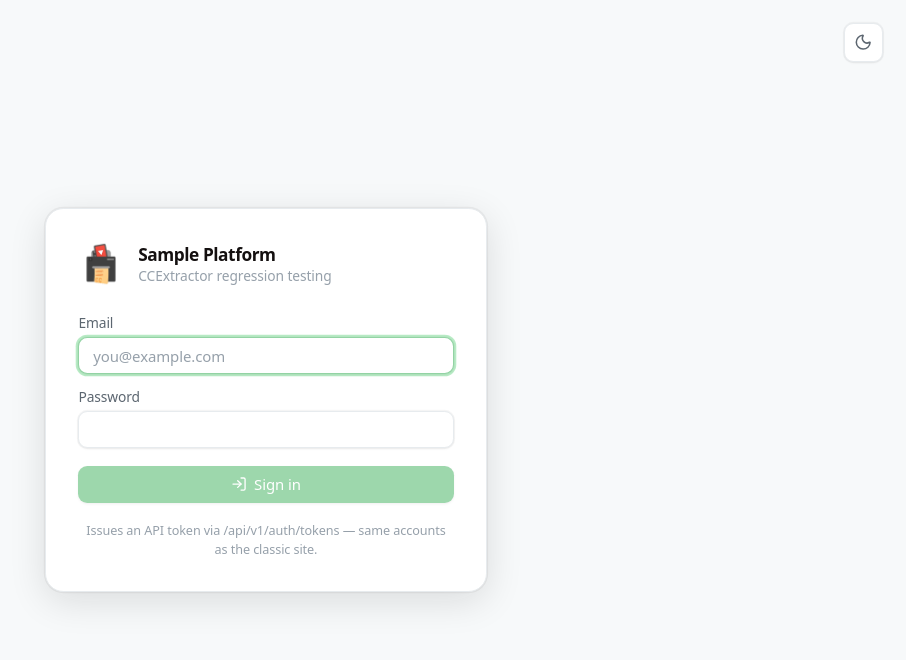
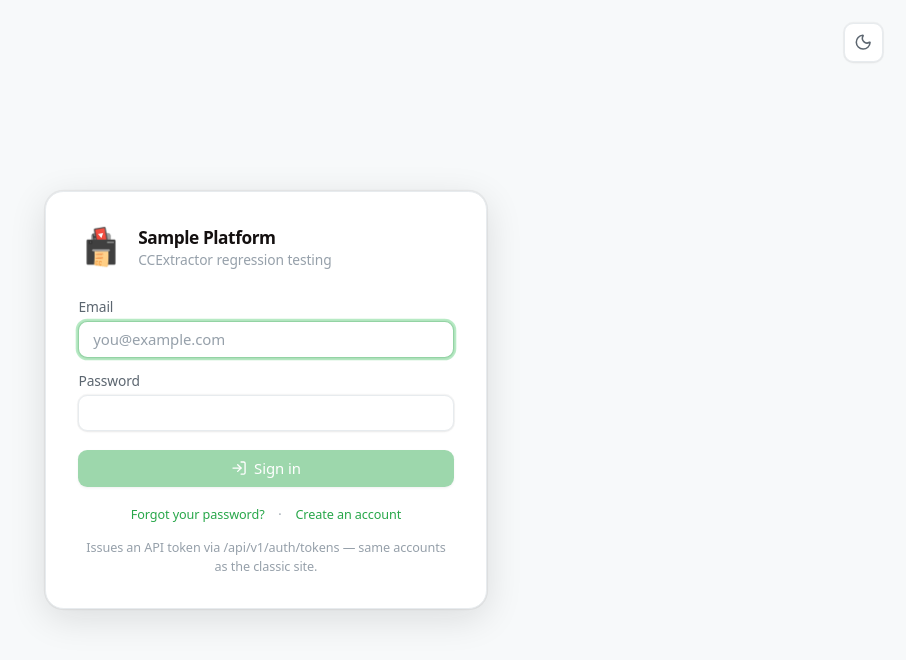
Before and after one commit to pulk17/Sample-Platform-NG, a React (Vite) app: page / in a window 1280 px wide. Shown: the top 660 px of the page, without its empty margins (374-1280 px from the left). Built offline with nearby package versions, Linux system fonts and the light colour scheme.

Commit message:
account github section, signup and password reset from the login card

```diff
--- a/src/components/Login.tsx
+++ b/src/components/Login.tsx
@@ -4,25 +4,59 @@ import { useEffect, useState } from "react";
 
 import { Button } from "@/components/ui/button";
 import { Input } from "@/components/ui/input";
+import { requestPasswordReset, requestSignup } from "@/lib/api";
 import { login } from "@/lib/auth";
 import { DEMO } from "@/lib/demo";
 
+const LINK = "cursor-pointer text-primary hover:underline";
+
+type Mode = "signin" | "reset" | "signup";
+
+const COPY: Record<Mode, { title: string; action: string; sent: string }> = {
+  signin: { title: "", action: "", sent: "" },
+  reset: {
+    title: "Reset your password",
+    action: "Email me a reset link",
+    // Deliberately the same whether or not the address has an account: a
+    // different answer here would tell an anonymous caller who is registered.
+    sent: "If that address has an account, a reset link is on its way.",
+  },
+  signup: {
+    title: "Create an account",
+    action: "Email me a signup link",
+    sent: "If that address can be registered, a signup link is on its way.",
+  },
+};
+
 /** Full-screen sign-in against POST /api/v1/auth/tokens. */
 export function Login({ onDone }: { onDone: () => void }) {
+  const [mode, setMode] = useState<Mode>("signin");
   const [email, setEmail] = useState(DEMO ? "carlos@ccextractor.org" : "");
   const [password, setPassword] = useState(DEMO ? "demo" : "");
   const [error, setError] = useState<string | null>(null);
+  const [sent, setSent] = useState(false);
   const [busy, setBusy] = useState(false);
+
+  const go = (next: Mode) => {
+    setMode(next);
+    setError(null);
+    setSent(false);
+  };
 
   const submit = async (e: React.FormEvent) => {
     e.preventDefault();
     setBusy(true);
     setError(null);
     try {
+      if (mode === "signin") {
         await login(email, password);
         onDone();
+      } else {
+        await (mode === "reset" ? requestPasswordReset : requestSignup)(email);
+        setSent(true);
+      }
     } catch (err) {
-      setError(err instanceof Error ? err.message : "Login failed");
+      setError(err instanceof Error ? err.message : "That did not work.");
     } finally {
       setBusy(false);
     }
@@ -58,6 +92,10 @@ export function Login({ onDone }: { onDone: () => void }) {
           </div>
         </div>
 
+        {mode !== "signin" && (
+          <div className="mb-4 text-[13px] font-medium">{COPY[mode].title}</div>
+        )}
+
         <label className="mb-1 block text-xs font-medium text-muted-foreground">Email</label>
         <Input
           type="email"
@@ -67,22 +105,58 @@ export function Login({ onDone }: { onDone: () => void }) {
           placeholder="you@example.com"
           className="mb-3"
         />
-        <label className="mb-1 block text-xs font-medium text-muted-foreground">Password</label>
+        {mode === "signin" && (
+          <>
+            <label className="mb-1 block text-xs font-medium text-muted-foreground">
+              Password
+            </label>
             <Input
               type="password"
               value={password}
               onChange={(e) => setPassword(e.target.value)}
               className="mb-4"
             />
+          </>
+        )}
         {error && (
           <div className="mb-3 rounded-lg border border-destructive/30 bg-destructive/8 px-3 py-2 text-xs text-destructive">
             {error}
           </div>
         )}
-        <Button className="w-full" disabled={busy || !email || !password}>
-          {busy ? <Loader2 className="animate-spin" /> : <LogIn />} Sign in
+        {sent && (
+          <div className="mb-3 rounded-lg border border-success/30 bg-success/8 px-3 py-2 text-xs text-success">
+            {COPY[mode].sent}
+          </div>
+        )}
+        <Button
+          className="w-full"
+          disabled={busy || !email || (mode === "signin" && !password)}
+        >
+          {busy ? <Loader2 className="animate-spin" /> : <LogIn />}
+          {mode === "signin" ? "Sign in" : COPY[mode].action}
         </Button>
-        <p className="mt-4 text-center text-[11px] text-faint">
+
+        {/* Both links finish on the classic site, which is where accounts are
+            created and passwords are set. */}
+        <div className="mt-4 flex justify-center gap-3 text-[11px]">
+          {mode === "signin" ? (
+            <>
+              <button type="button" onClick={() => go("reset")} className={LINK}>
+                Forgot your password?
+              </button>
+              <span className="text-faint">·</span>
+              <button type="button" onClick={() => go("signup")} className={LINK}>
+                Create an account
+              </button>
+            </>
+          ) : (
+            <button type="button" onClick={() => go("signin")} className={LINK}>
+              Back to sign in
+            </button>
+          )}
+        </div>
+
+        <p className="mt-3 text-center text-[11px] text-faint">
           {DEMO
             ? "Interactive demo — sign in to explore (any credentials work)."
             : "Issues an API token via /api/v1/auth/tokens — same accounts as the classic site."}
--- a/src/lib/api.ts
+++ b/src/lib/api.ts
@@ -987,6 +987,29 @@ export function useMe() {
   });
 }
 
+export const requestSignup = (email: string) =>
+  apiSend<{ sent: boolean }>("POST", "/auth/signup", { email });
+
+export const requestPasswordReset = (email: string) =>
+  apiSend<{ sent: boolean }>("POST", "/auth/password-reset", { email });
+
+export interface GithubLink {
+  linked: boolean;
+  github_login: string | null;
+  authorize_url: string;
+}
+
+export function useGithubLink() {
+  return useQuery({
+    queryKey: ["github-link"],
+    staleTime: 60_000,
+    queryFn: () => apiGet<GithubLink>("/auth/me/github"),
+  });
+}
+
+export const unlinkGithub = () =>
+  apiDelete<{ linked: boolean }>("/auth/me/github");
+
 export const updateAccount = (patch: {
   name?: string;
   email?: string;
--- a/src/lib/demo.ts
+++ b/src/lib/demo.ts
@@ -108,6 +108,10 @@ const demoTags = [
   { id: 4, name: "regression", description: "Guards a past regression" },
 ];
 const demoAccount = { name: "Carlos Fernandez", email: "carlos@ccextractor.org" };
+const demoGithub: { linked: boolean; github_login: string | null } = {
+  linked: true,
+  github_login: "carlosfernandez",
+};
 
 // Baselines get edited here (variants added and dropped), so keep a mutable
 // copy in the API's own shape instead of reading the snapshot every time.
@@ -360,6 +364,19 @@ function route(path: string, method: string, body: unknown): Response {
     if (patch.name) demoAccount.name = patch.name;
     if (patch.email) demoAccount.email = patch.email;
     return OK({ ...DEMO_USERS[0], ...demoAccount });
+  }
+  if (seg[0] === "auth" && seg[1] === "me" && seg[2] === "github") {
+    if (method === "DELETE") {
+      demoGithub.linked = false;
+      demoGithub.github_login = null;
+      return OK({ linked: false, github_login: null });
+    }
+    return OK({
+      ...demoGithub,
+      // Client id and scope only, the same as the real response.
+      authorize_url:
+        "https://github.com/login/oauth/authorize?client_id=demo&scope=public_repo",
+    });
   }
   if (seg[0] === "auth" && (seg[1] === "signup" || seg[1] === "password-reset"))
     return OK({ sent: true }, 202);
--- a/src/pages/Account.tsx
+++ b/src/pages/Account.tsx
@@ -1,11 +1,17 @@
 import { useQueryClient } from "@tanstack/react-query";
-import { KeyRound, Loader2, UserRound, UserX } from "lucide-react";
+import { ExternalLink, GitBranch, KeyRound, Loader2, UserRound, UserX } from "lucide-react";
 import { useEffect, useState } from "react";
 
 import { Button } from "@/components/ui/button";
 import { ConfirmDialog } from "@/components/ui/confirm";
 import { Input } from "@/components/ui/input";
-import { deactivateUser, updateAccount, useMe } from "@/lib/api";
+import {
+  deactivateUser,
+  unlinkGithub,
+  updateAccount,
+  useGithubLink,
+  useMe,
+} from "@/lib/api";
 import { logout, setSessionEmail } from "@/lib/auth";
 
 /**
@@ -37,6 +43,7 @@ export function Account() {
         <div className="flex flex-col gap-6">
           <ProfileSection name={me.name} email={me.email} />
           <PasswordSection />
+          <GithubSection />
           <CloseSection userId={me.user_id} />
         </div>
       )}
@@ -217,6 +224,81 @@ function PasswordSection() {
   );
 }
 
+/**
+ * The GitHub connection, used for runs on your own forks and pull requests.
+ *
+ * Connecting is an OAuth redirect that finishes on the platform's classic
+ * callback, so this sends you there and picks the result up afterwards
+ * rather than handling the exchange itself.
+ */
+function GithubSection() {
+  const qc = useQueryClient();
+  const { data, isLoading } = useGithubLink();
+  const [busy, setBusy] = useState(false);
+  const [error, setError] = useState<string | null>(null);
+
+  const disconnect = async () => {
+    setBusy(true);
+    setError(null);
+    try {
+      await unlinkGithub();
+      await qc.invalidateQueries({ queryKey: ["github-link"] });
+    } catch (e) {
+      setError(e instanceof Error ? e.message : "That did not work.");
+    } finally {
+      setBusy(false);
+    }
+  };
+
+  return (
+    <section>
+      <SectionLabel>
+        <GitBranch className="mr-1 inline size-3.5" /> GitHub
+      </SectionLabel>
+      <div className="rounded-xl border bg-card p-4 shadow-card">
+        {isLoading && <div className="h-8 animate-pulse rounded-md bg-muted/50" />}
+        {data && (
+          <>
+            <p className="mb-3 text-[13px] text-muted-foreground">
+              {data.linked ? (
+                <>
+                  Connected as{" "}
+                  <span className="font-medium text-foreground">@{data.github_login}</span>.
+                  Runs on your own forks and pull requests use this.
+                </>
+              ) : (
+                <>
+                  Not connected. Connecting lets the platform queue runs for your own
+                  forks and pull requests.
+                </>
+              )}
+            </p>
+            {error && <div className="mb-2 text-[11px] text-destructive">{error}</div>}
+            {data.linked ? (
+              <Button size="sm" variant="outline" disabled={busy} onClick={disconnect}>
+                {busy && <Loader2 className="animate-spin" />} Disconnect
+              </Button>
+            ) : (
+              <a href={data.authorize_url} target="_blank" rel="noreferrer">
+                <Button size="sm" variant="secondary">
+                  <ExternalLink /> Connect to GitHub
+                </Button>
+              </a>
+            )}
+            {/* The redirect finishes on the classic site, so this page will
+                not know about it until it is loaded again. */}
+            <p className="mt-2 text-[11px] text-faint">
+              {data.linked
+                ? "Disconnecting only forgets the platform's copy. Withdraw the authorisation itself from your GitHub applications page."
+                : "GitHub opens in a new tab and hands you back to the classic site; reload this page once it is done."}
+            </p>
+          </>
+        )}
+      </div>
+    </section>
+  );
+}
+
 function CloseSection({ userId }: { userId: number }) {
   const [confirming, setConfirming] = useState(false);
   const [busy, setBusy] = useState(false);
```
Lines whose indentation alone changed are shown as unchanged.
